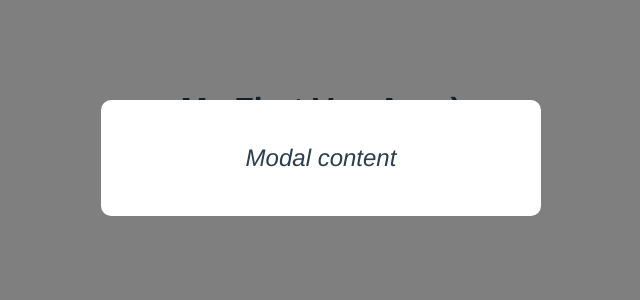
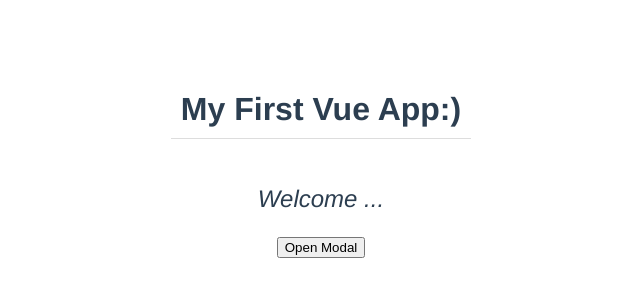
Before and after one commit to Naggayi-Daphne-Pearl/vue-modal, a Vue app: page / in a window 1280 px wide. Shown: the top 300 px of the page, without its empty margins (319-959 px from the left). Built offline with nearby package versions, Linux system fonts and the light colour scheme.

Commit message:
Emitting custom events

```diff
--- a/src/App.vue
+++ b/src/App.vue
@@ -1,6 +1,10 @@
 <template>
   <h1>{{ title }}</h1>
-  <Modal :header="header" :text="text"/>
+  <p>Welcome ...</p>
+  <div v-if="showModal">
+    <Modal :header="header" :text="text" theme="sale" @close="toggleModal"/>
+  </div>
+  <button @click="toggleModal">Open Modal</button>
 </template>
 
 <script>
@@ -12,15 +16,21 @@
   data() {
     return {
       title: 'My first vue App:)',
-      header: 'Sign me up',
-      text: 'naggayi DAPHNE'
+      header: 'Sign up for a giveup',
+      text: 'Buy one get one free',
+      showModal: false
     }
   },
   methods: {
-    handleClick() {
-      console.log(this.$refs.name)
-      this.$refs.name.classList.add('active')
-      this.$refs.name.focus()
+    // handling click events
+    // handleClick() {
+    //   console.log(this.$refs.name)
+    //   this.$refs.name.classList.add('active')
+    //   this.$refs.name.focus(),
+    // },
+    // custom events
+    toggleModal() {
+      this.showModal = !this.showModal
     }
   }
 }
```
